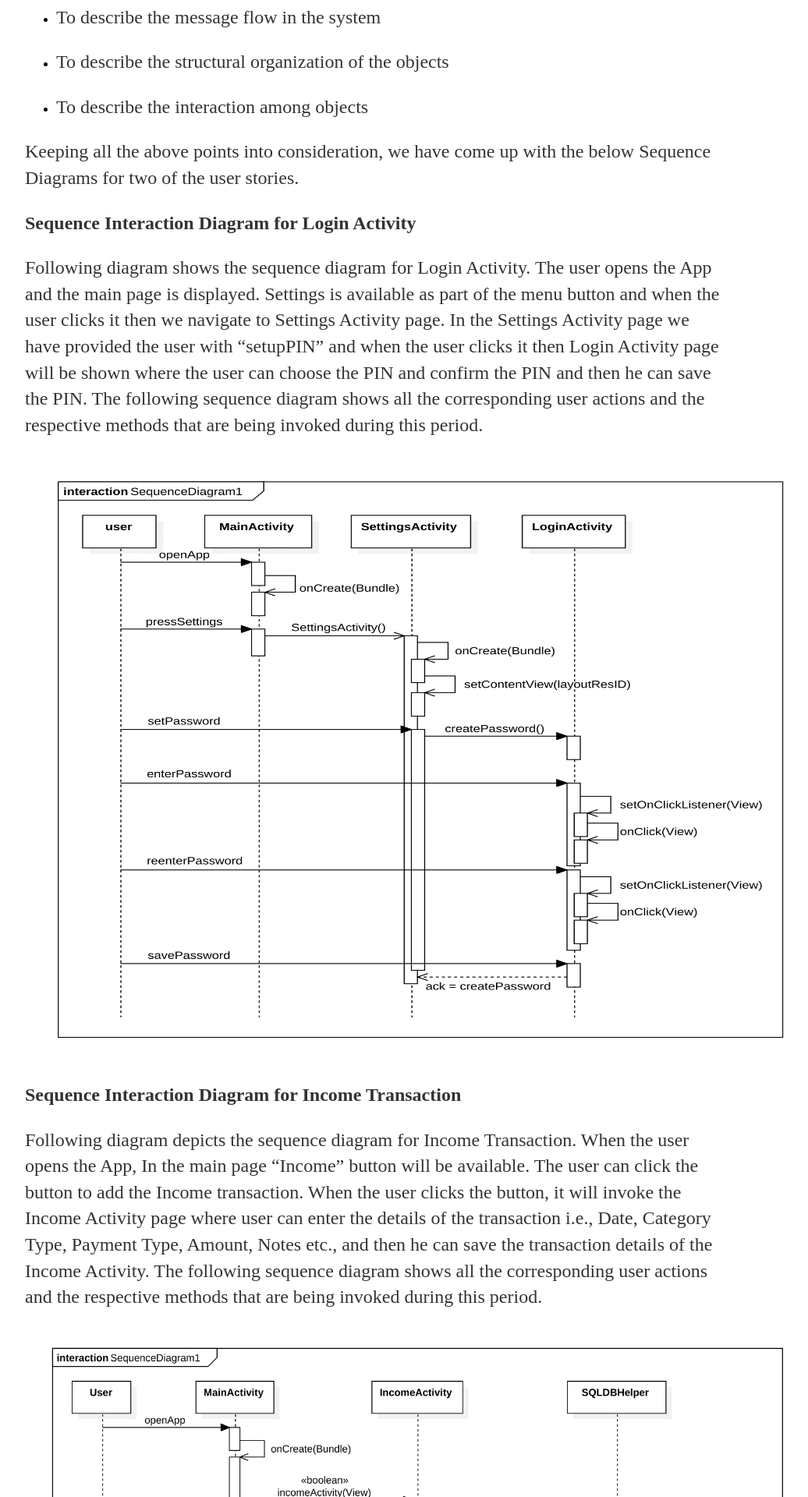
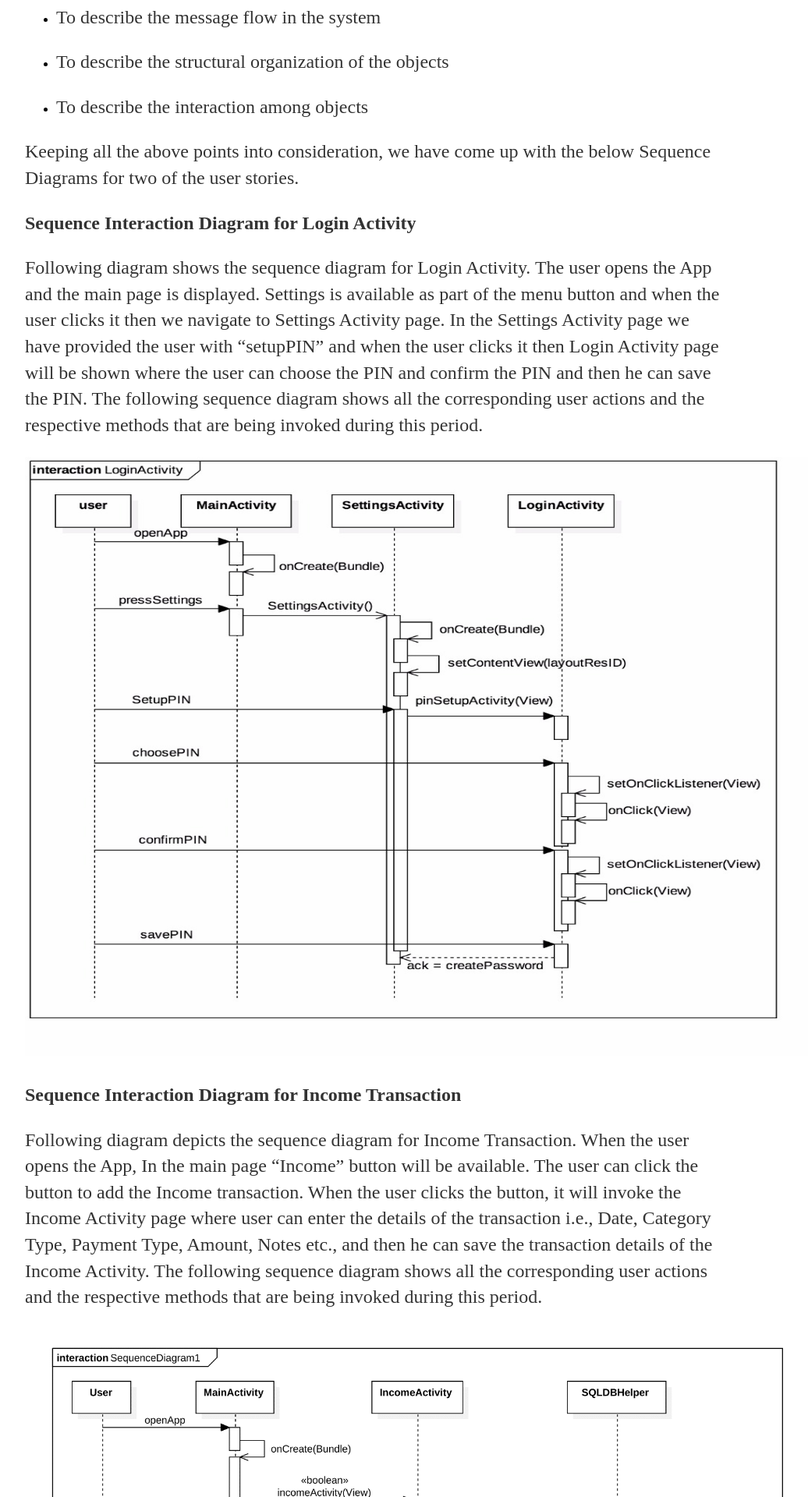
Before and after one commit to Anbehner/Android-Project, a Jekyll site: the page built from docs/_posts/2017-05-29-System-Design.md, in a window 1280 px wide. Shown: the part 641-2561 px from the top of the page at 78% size, without its empty margins (160-1196 px from the left). Built offline with Jekyll 4.4.1, drawn with Linux system fonts in a browser that asks for light colours.

Commit message:
Update 2017-05-29-System-Design.md
Updated LogIn Activity Sequence Diagram

```diff
--- a/docs/_posts/2017-05-29-System-Design.md
+++ b/docs/_posts/2017-05-29-System-Design.md
@@ -25,7 +25,7 @@ Keeping all the above points into consideration, we have come up with the below
 
 Following diagram shows the sequence diagram for Login Activity. The user opens the App and the main page is displayed. Settings is available as part of the menu button and when the user clicks it then we navigate to Settings Activity page.  In the Settings Activity page we have provided the user with "setupPIN" and when the user clicks it then Login Activity page will be shown where the user can choose the PIN and confirm the PIN and then he can save the PIN. The following sequence diagram shows all the corresponding user actions and the respective methods that are being invoked during this period.
 
-![InteractionDiagram1]({{site.baseurl}}/images/Interaction_Diagram_for_Login_Activity-1.png "InteractionDiagram1"){:height="768px" width="1024px"}
+![InteractionDiagram1]({{site.baseurl}}/images/LoginActivity.jpeg "LogIn Activity"){:height="768px" width="1024px"}
 
 
 **Sequence Interaction Diagram for Income Transaction**
```
